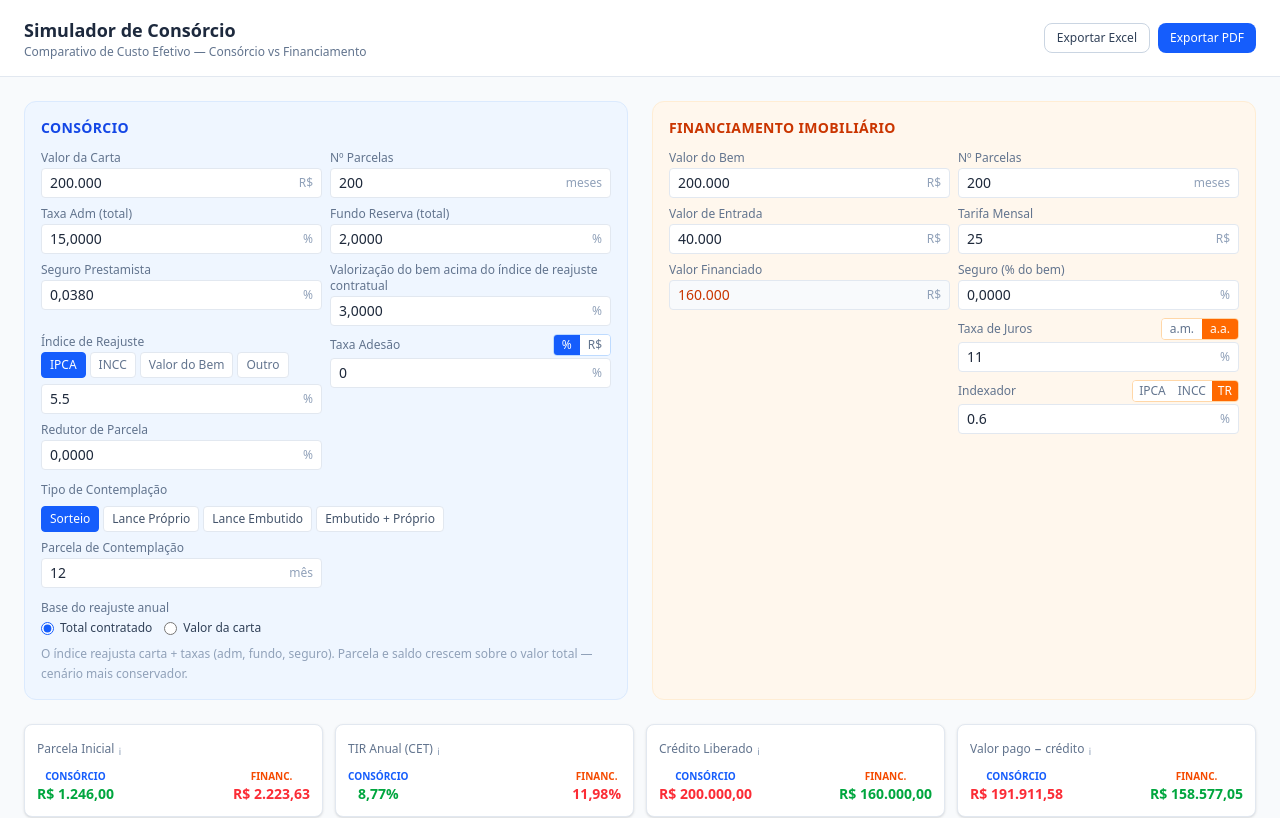
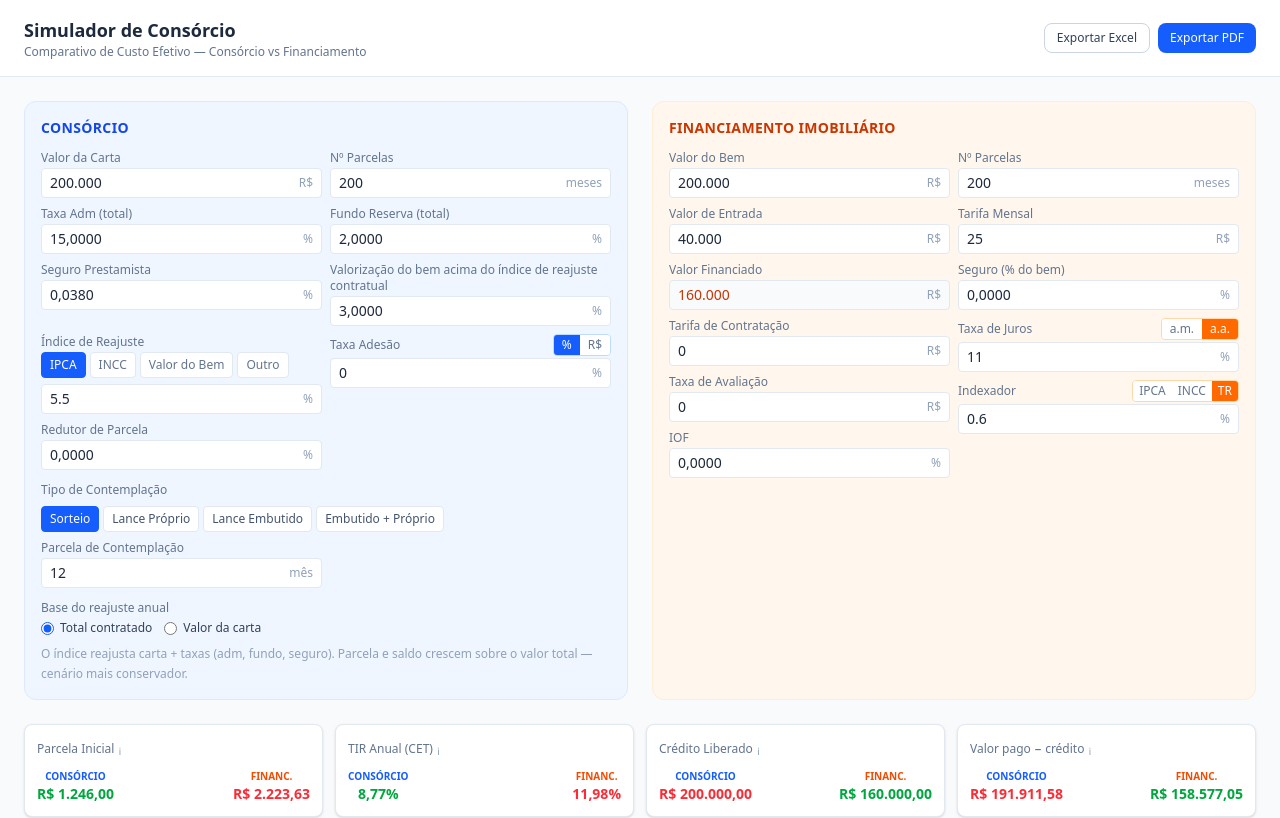
Before and after one commit to SetUp-Assessoria/cet-consorcio, a React (Vite) app: page / in a window 1280 px wide. Shown: the top 818 px of the page. Built offline with nearby package versions, Linux system fonts and the light colour scheme.

Commit message:
feat: adicionar tarifa de contratação, taxa de avaliação e IOF ao financiamento

```diff
--- a/src/components/InputPanel.tsx
+++ b/src/components/InputPanel.tsx
@@ -366,6 +366,18 @@ export function InputPanel({ consorcioParams, onConsorcioChange, financiamentoPa
               value={Math.max(0, financiamentoParams.valorCarta - financiamentoParams.valorEntrada)}
               unit="R$"
               accentClass="text-orange-700" />
+            <Campo
+              field={{ key: 'tarifaContratacao', label: 'Tarifa de Contratação', unit: 'R$', step: 100, min: 0, max: 100000 }}
+              value={financiamentoParams.tarifaContratacao}
+              onChange={(v) => onFinanciamentoChange({ ...financiamentoParams, tarifaContratacao: v })} />
+            <Campo
+              field={{ key: 'taxaAvaliacao', label: 'Taxa de Avaliação', unit: 'R$', step: 100, min: 0, max: 50000 }}
+              value={financiamentoParams.taxaAvaliacao}
+              onChange={(v) => onFinanciamentoChange({ ...financiamentoParams, taxaAvaliacao: v })} />
+            <Campo
+              field={{ key: 'iof', label: 'IOF', unit: '%', step: 0.001, min: 0, max: 0.05, isPercent: true }}
+              value={financiamentoParams.iof}
+              onChange={(v) => onFinanciamentoChange({ ...financiamentoParams, iof: v })} />
           </div>
           {/* Coluna direita: condições do contrato */}
           <div className="flex flex-1 flex-col gap-2">
--- a/src/domain/financiamento.ts
+++ b/src/domain/financiamento.ts
@@ -7,6 +7,7 @@ export function calcularFinanciamento(p: FinanciamentoParams): ResultadoSimulaca
 
   const valorFinanciado = Math.max(0, p.valorCarta - p.valorEntrada)
   const saldoInicial = valorFinanciado * (1 + p.seguro)
+  const custosUpfront = p.tarifaContratacao + p.taxaAvaliacao + valorFinanciado * p.iof
 
   // Amortização nominal (SAC): fixa sobre o PV original
   const amortizacaoNominal = saldoInicial / p.parcelas
@@ -15,9 +16,10 @@ export function calcularFinanciamento(p: FinanciamentoParams): ResultadoSimulaca
   let saldo = saldoInicial
   let cartaAjustada = valorFinanciado
   let fatorAcum = 1       // fator TR/índice acumulado (começa em 1)
-  let totalPago = 0
+  let totalPago = custosUpfront
 
-  const fluxoIRR: number[] = [valorFinanciado]
+  // IRR: crédito líquido = financiado menos custos upfront pagos na contratação
+  const fluxoIRR: number[] = [valorFinanciado - custosUpfront]
 
   for (let mes = 1; mes <= p.parcelas; mes++) {
     // 1. Acumula o fator do indexador
--- a/src/domain/types.ts
+++ b/src/domain/types.ts
@@ -37,6 +37,9 @@ export interface FinanciamentoParams {
   seguro: number
   indexador: Indexador
   indiceAnual: number
+  tarifaContratacao: number     // R$ — custo fixo de contratação
+  taxaAvaliacao: number         // R$ — avaliação do imóvel
+  iof: number                   // fração do valor financiado (ex: 0.0038)
 }
 
 export interface LinhaAmortizacao {
--- a/src/hooks/useSimulacao.ts
+++ b/src/hooks/useSimulacao.ts
@@ -34,6 +34,9 @@ export const DEFAULT_FINANCIAMENTO: FinanciamentoParams = {
   seguro: 0,
   indexador: 'TR',
   indiceAnual: 0.006,
+  tarifaContratacao: 0,
+  taxaAvaliacao: 0,
+  iof: 0,
 }
 
 export function useSimulacao() {
```
Also changed, not shown: 1 other file (tests, documents, lock files or other folders).
